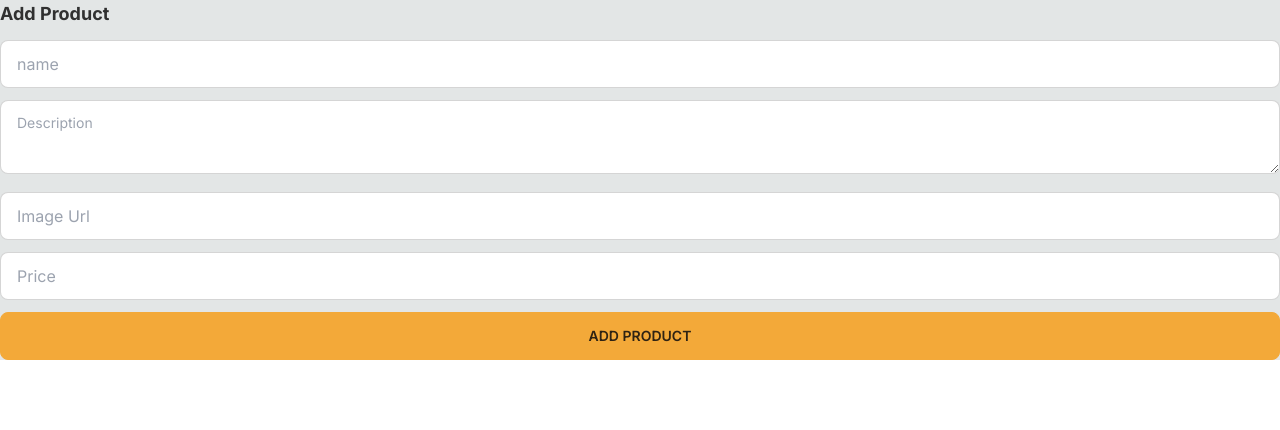
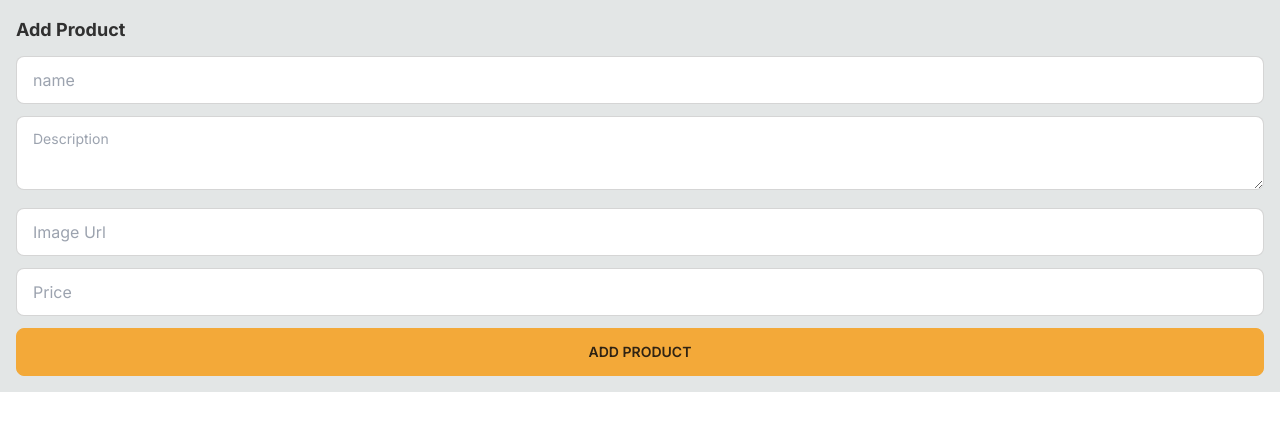
Before and after one commit to Josekariz/ecom, a Next.js app: page /add-product in a window 1280 px wide. Shown: the top 430 px of the page. Built offline with nearby package versions, Linux system fonts and the light colour scheme.

Commit message:
add padding universally in all children pages

```diff
--- a/src/app/layout.tsx
+++ b/src/app/layout.tsx
@@ -1,22 +1,24 @@
-import type { Metadata } from 'next'
-import { Inter } from 'next/font/google'
-import './globals.css'
+import type { Metadata } from "next";
+import { Inter } from "next/font/google";
+import "./globals.css";
 
-const inter = Inter({ subsets: ['latin'] })
+const inter = Inter({ subsets: ["latin"] });
 
 export const metadata: Metadata = {
-  title: 'Create Next App',
-  description: 'Generated by create next app',
-}
+  title: "Ecom",
+  description: "Cry your wallet",
+};
 
 export default function RootLayout({
   children,
 }: {
-  children: React.ReactNode
+  children: React.ReactNode;
 }) {
   return (
     <html lang="en">
-      <body className={inter.className}>{children}</body>
+      <body className={inter.className}>
+        <main className="m-auto min-w-[300px] max-w-7xl p-4">{children}</main>
+      </body>
     </html>
-  )
+  );
 }
```
